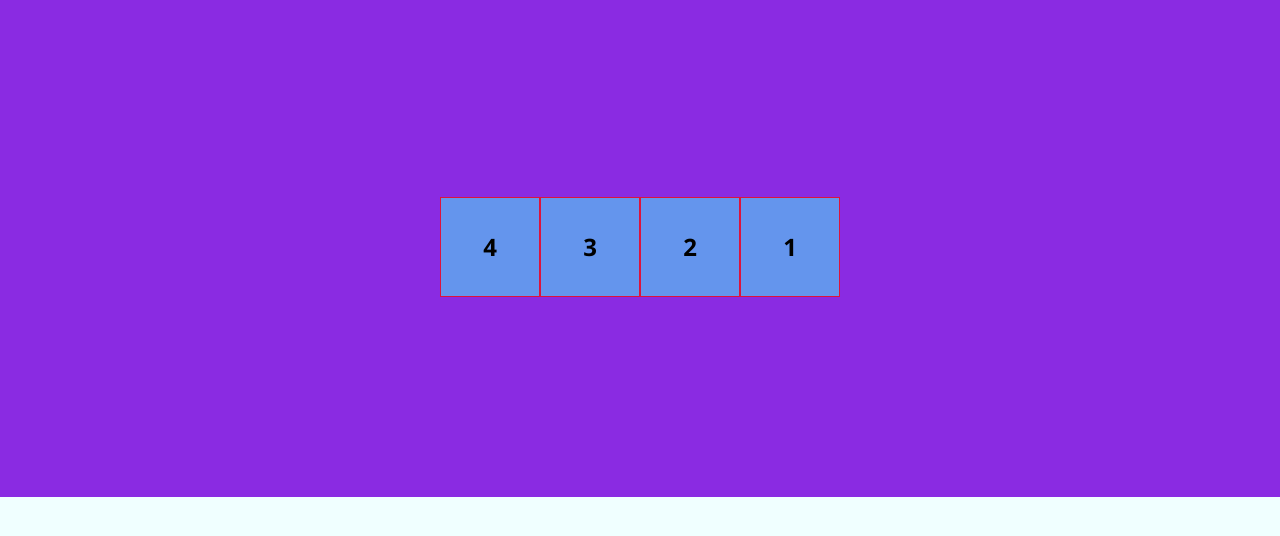
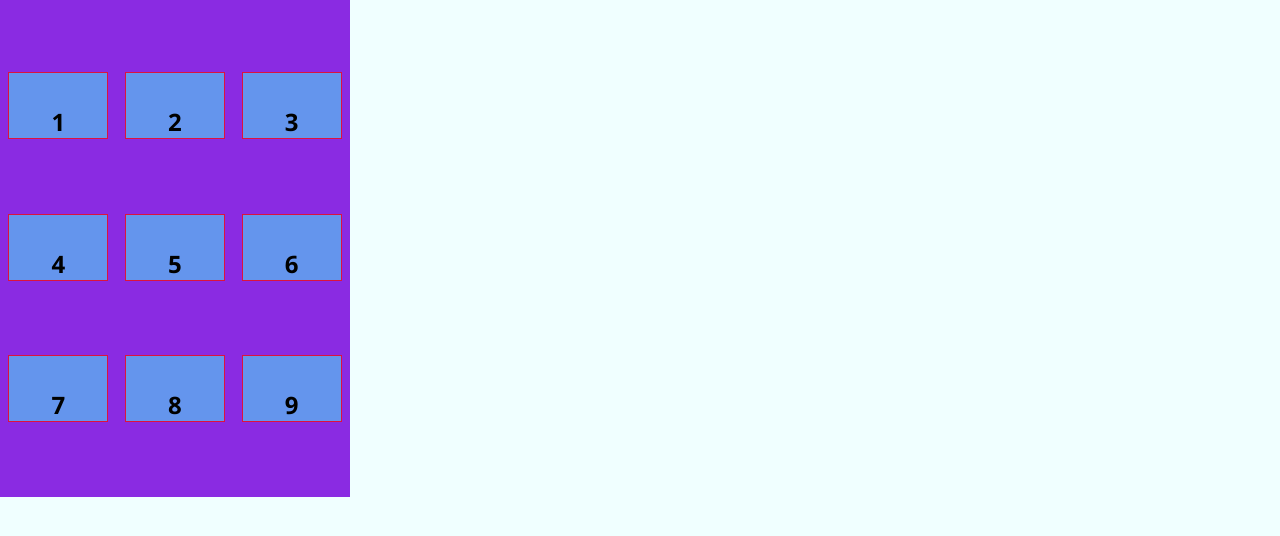
Before and after one commit to Takodepoio/flexbox-2, a plain HTML site: page index.html in a window 1280 px wide. Shown: the part 68-604 px from the top of the page. Drawn offline with Linux system fonts and the light colour scheme.

Commit message:
Me falta terminarlo

```diff
--- a/index.html
+++ b/index.html
@@ -14,6 +14,11 @@
        <div class="item">2</div>
        <div class="item">3</div>
        <div class="item">4</div>
+       <div class="item">5</div>
+       <div class="item">6</div>
+       <div class="item">7</div>
+       <div class="item">8</div>
+       <div class="item">9</div>
 </div>
 </body>
 </html>
--- a/style.css
+++ b/style.css
@@ -10,39 +10,63 @@ body {
 .container{
     background-color: blueviolet;
     display: flex;
-    height: 500px;
+
     /*align-items
     /*align-items:flex-start alinea hasta arriba;*/
     /*align-items: flex-end alinea hacia anajo;*/
     /*align-items: center; Esto alinea aal centro*/
     /*align-items: stretch; Ajusta la altura de los items a la altura disponible en el espacio. Los items no deben tener alto definido*/
-    align-items: center;
-    flex-direction: row-reverse;
+
+    /*align-items: center;
+    flex-direction: row-reverse;*/
 
 
 
 
 
-justify-content: center;
+/*justify-content: center;
     /*justify-content: end; alinia los elementos a la derecha*/
     /*justify-content: start; coloca en default los elemntos y los coloca arriba aa la izquierda*/
     /*justify-content: center coloca y acomoda los elementos en el centro de la página;*/
     /* justify-content: space-around; distribuye es espacio de cada item*/
     /*justify-content: space-between; Este distribuye el espacio disponible entre los elementos*/
     /*justify-content: space-evenly distribuye el espacio de los elementos y el contenedor;*/
+    height: 500px;
+    width: 350px;
+    /*flex-wrap: nowrap;*/ /* Estes es el valor por default. Los items se ajustan al ancho que marca el contenedor*/
+    flex-wrap: wrap; /* esto permite tener multiples lineas si los items no caben en el contenedor dara un salto de linea*/
+   /*align-content: normal;*/ /* Valor por default */
+   /*align-content: flex-start;*/ /* lo ajusta desde el inicio del eje transversal */
+     /* align-content: flex-end; */ /* lo ajusta desde el final del eje transversal */
+     /* align-content: center; */ /* ajusta las lineas al centro de el eje transversal */
+     /* align-content: space-around; *//* distribuye el espacio alrededor de las lineas de forma proporcional */
+     /*align-content: space-between; */ /* Distribuye el espacio proporcionalmente entre cada linea sin considerar el contenedor */
+     /* align-content: space-evenly; */ /* Distribuye el espacio proporcionalmente el espacio proporcionalmente entre las lineas y el contenedor */
+     /* align-content: stretch; */ /* Estira los items desde su alto sobre el eje transversal "los items no deben tener un alto definido" */
+     /* reto */
+
+     align-content: space-evenly;
+     justify-content: space-around;
+
+
+
+
+
+
+
 
 }
-
-.item{
+ /*reto final clase */
+.item {
     border: 1px solid crimson ;
     background-color: cornflowerblue;
     width: 100px;
-    height: 100px;
+   /* height: 100px;*/
     text-align: center;
     font-size: 24px;
     font-weight:bold;
     padding-top:32px;
-}
+    }
 /* Vamos a usar algo que se llamaa pseudoclases para seleccionar los items individaulmente
 1, Cada item debe tener un tamaña de fuente distinto
 2. Cada uten debe tener un padding top distinto
@@ -82,3 +106,4 @@ justify-content: center;
     padding-top:32px;
 
 }
+*/
```
